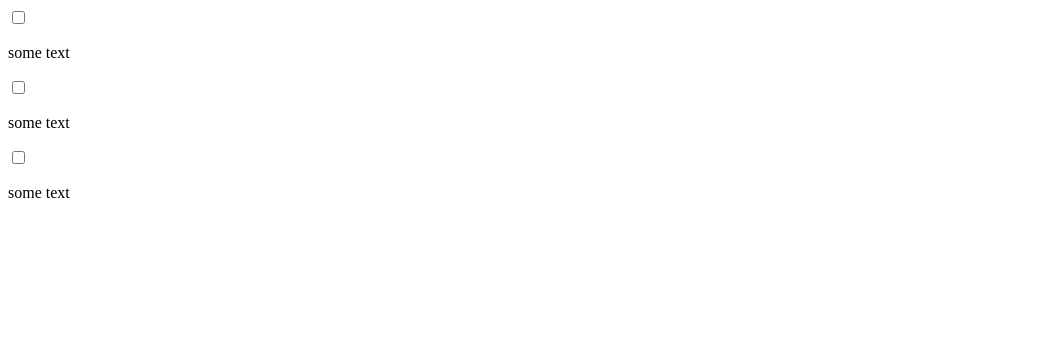
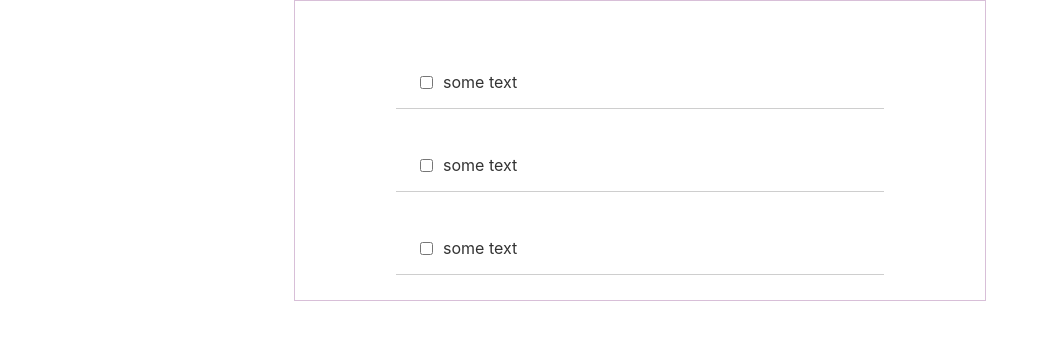
Before and after one commit to onurozdamar/todo-app, a React (Create React App) app: page / in a window 1280 px wide. Shown: the top 340 px of the page, without its empty margins (0-1041 px from the left). Built offline with nearby package versions, Linux system fonts and the light colour scheme.

Commit message:
styles added

```diff
--- a/src/App.js
+++ b/src/App.js
@@ -1,12 +1,11 @@
+import TodoItem from "./TodoItem";
+
 function App() {
   return (
-    <div className="App">
-      <input type="checkbox"></input>
-      <p>some text</p>
-      <input type="checkbox"></input>
-      <p>some text</p>
-      <input type="checkbox"></input>
-      <p>some text</p>
+    <div className="todo-list">
+      <TodoItem />
+      <TodoItem />
+      <TodoItem />
     </div>
   );
 }
--- a/src/index.js
+++ b/src/index.js
@@ -1,5 +1,6 @@
 import React from "react";
 import ReactDOM from "react-dom";
 import App from "./App";
+import style from "./style.css";
 
-ReactDOM.render(<App />, document.getElementById("root"));
+ReactDOM.render(<App className={style} />, document.getElementById("root"));
--- a/src/style.css
+++ b/src/style.css
@@ -1,13 +1,43 @@
 body {
   margin: 0;
-  font-family: -apple-system, BlinkMacSystemFont, 'Segoe UI', 'Roboto', 'Oxygen',
-    'Ubuntu', 'Cantarell', 'Fira Sans', 'Droid Sans', 'Helvetica Neue',
+  font-family: -apple-system, BlinkMacSystemFont, "Segoe UI", "Roboto", "Oxygen",
+    "Ubuntu", "Cantarell", "Fira Sans", "Droid Sans", "Helvetica Neue",
     sans-serif;
   -webkit-font-smoothing: antialiased;
   -moz-osx-font-smoothing: grayscale;
 }
 
 code {
-  font-family: source-code-pro, Menlo, Monaco, Consolas, 'Courier New',
+  font-family: source-code-pro, Menlo, Monaco, Consolas, "Courier New",
     monospace;
 }
+
+.todo-list {
+  background-color: white;
+  display: flex;
+  margin: auto;
+  padding: 25px;
+  width: 50%;
+  flex-direction: column;
+  align-items: center;
+  border: 1px solid thistle;
+}
+
+.todo-item {
+  display: flex;
+  justify-content: flex-start;
+  align-items: center;
+  padding: 30px 20px 0;
+  width: 70%;
+  color: #333333;
+  border-bottom: 1px solid #cecece;
+}
+
+input[type="checkbox"] {
+  margin-right: 10px;
+  font-size: 30px;
+}
+
+input[type="checkbox"]:focus {
+  outline: 0;
+}
```
Also changed, not shown: 1 other file (tests, documents, lock files or other folders).
